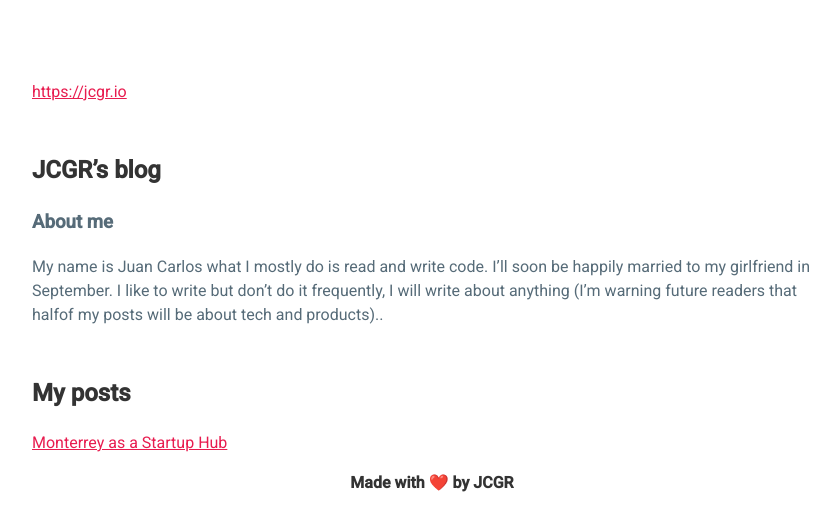
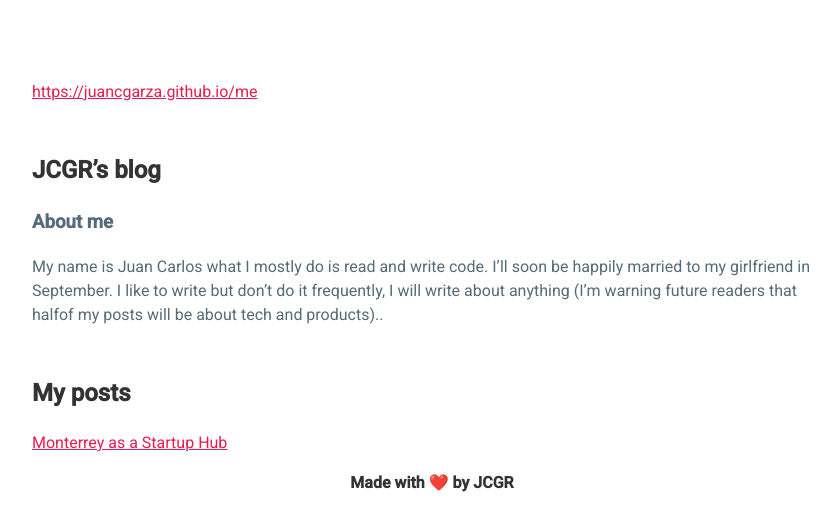
Before and after one commit to juancgarza/me, a Jekyll site: the page built from index.md, in a window 1280 px wide. Shown: the top 531 px of the page, without its empty margins (208-1048 px from the left). Built offline with Jekyll 4.4.1, drawn with Linux system fonts in a browser that asks for light colours.

Commit message:
Edit config yml

```diff
--- a/_config.yml
+++ b/_config.yml
@@ -1,3 +1,3 @@
-url: "https://jcgr.io" # the base hostname & protocol for your site, e.g. http://example.com
+url: "https://juancgarza.github.io/me" # the base hostname & protocol for your site, e.g. http://example.com
 baseurl: "" # the subpath of your site, e.g. /blog
 title: "JC's essays" # the name of your site, e.g. ACME Corp.
```
